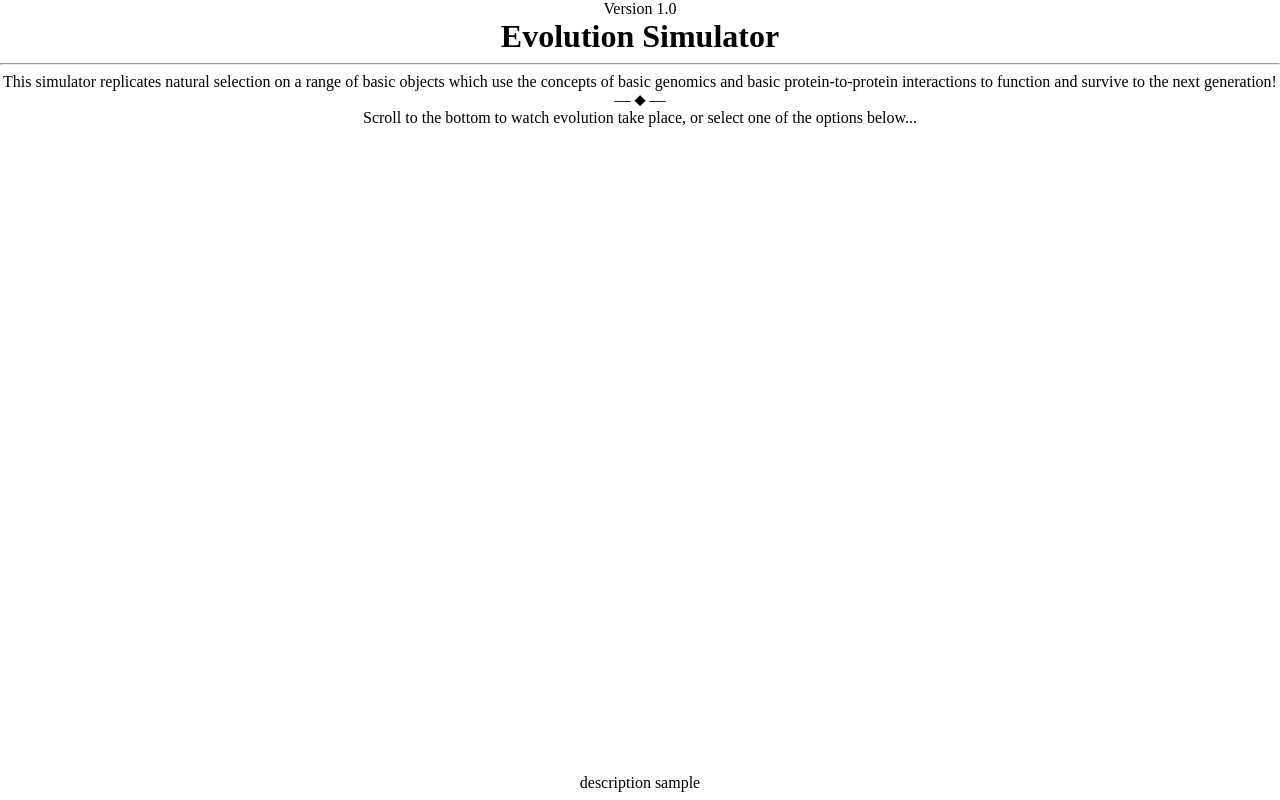
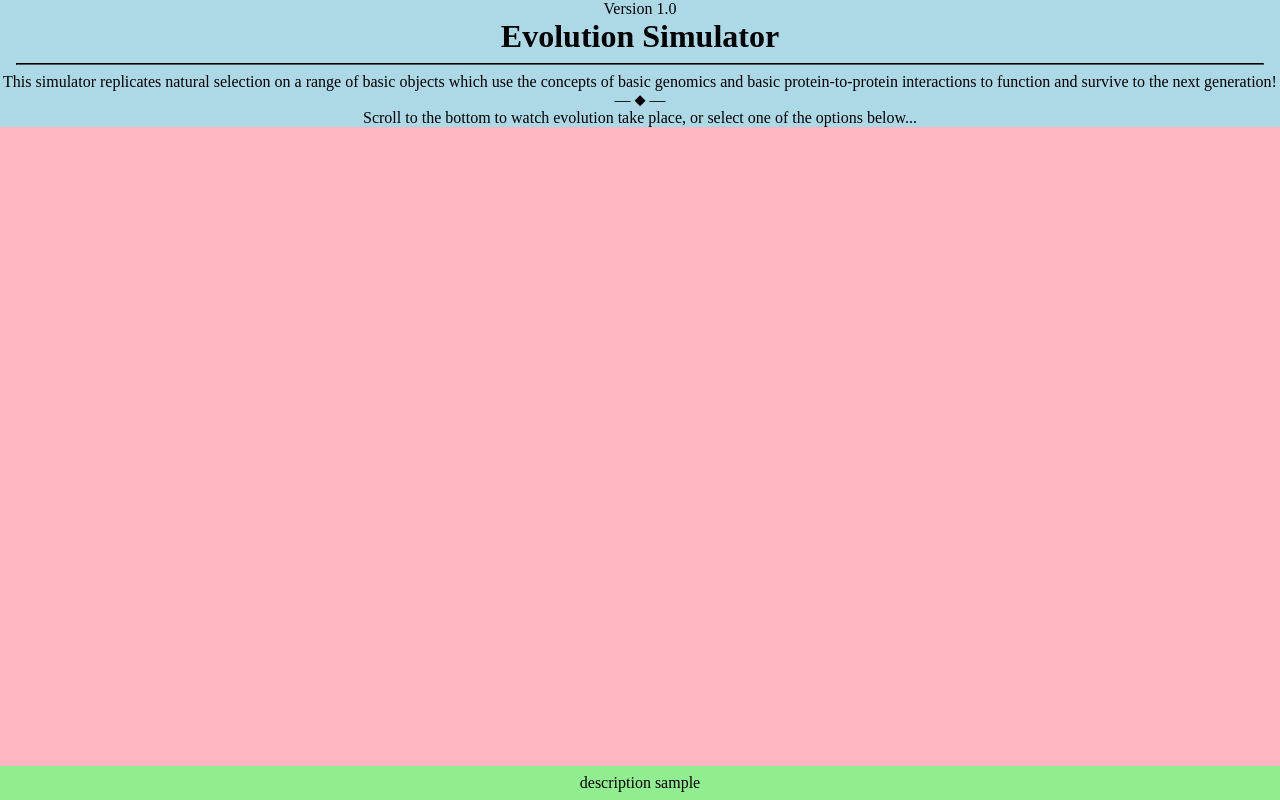
Before and after one commit to kersh2000/Evolution-Simulator, a website: page src/index.html in a window 1280 px wide. Drawn offline with Linux system fonts and the light colour scheme.

```diff
--- a/src/style.css
+++ b/src/style.css
@@ -16,15 +16,20 @@
 }
 
 header {
+  background-color: lightblue;
+}
 
+header hr {
+  border-color: black;
+  margin: 8px 16px;
 }
 
 main {
-
+background-color: lightpink;
 }
 
 footer {
-
+  background-color: lightgreen;
 }
 
 footer p {
```
